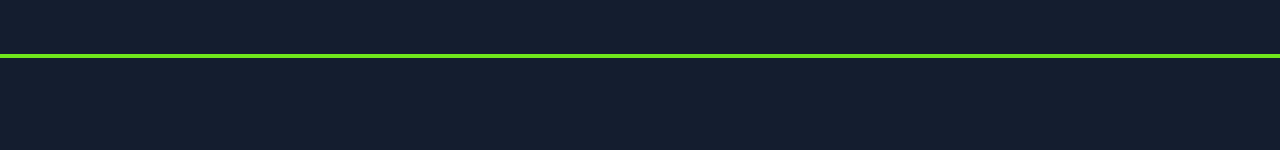
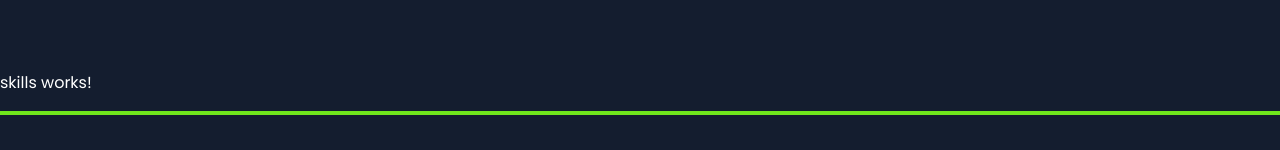
Before and after one commit to hanbit10/portfolio-hanbit, an Angular app: page / in a window 1280 px wide. Shown: the part 1666-1816 px from the top of the page. Built offline with nearby package versions, Linux system fonts and the light colour scheme.

Commit message:
update main-page

```diff
--- a/src/app/page/main-page/main-page.component.html
+++ b/src/app/page/main-page/main-page.component.html
@@ -1,4 +1,5 @@
 <app-header></app-header>
 <app-profile></app-profile>
 <app-about></app-about>
+<app-skills></app-skills>
 <app-footer></app-footer>
--- a/src/app/page/main-page/main-page.component.ts
+++ b/src/app/page/main-page/main-page.component.ts
@@ -4,6 +4,7 @@ import { HeaderComponent } from '../../components/header/header.component';
 import { CommonModule } from '@angular/common';
 import { ProfileComponent } from '../../components/profile/profile.component';
 import { AboutComponent } from '../../components/about/about.component';
+import { SkillsComponent } from '../../components/skills/skills.component';
 
 @Component({
   selector: 'app-main-page',
@@ -13,6 +14,7 @@ import { AboutComponent } from '../../components/about/about.component';
     HeaderComponent,
     ProfileComponent,
     AboutComponent,
+    SkillsComponent,
     CommonModule,
   ],
   templateUrl: './main-page.component.html',
```
